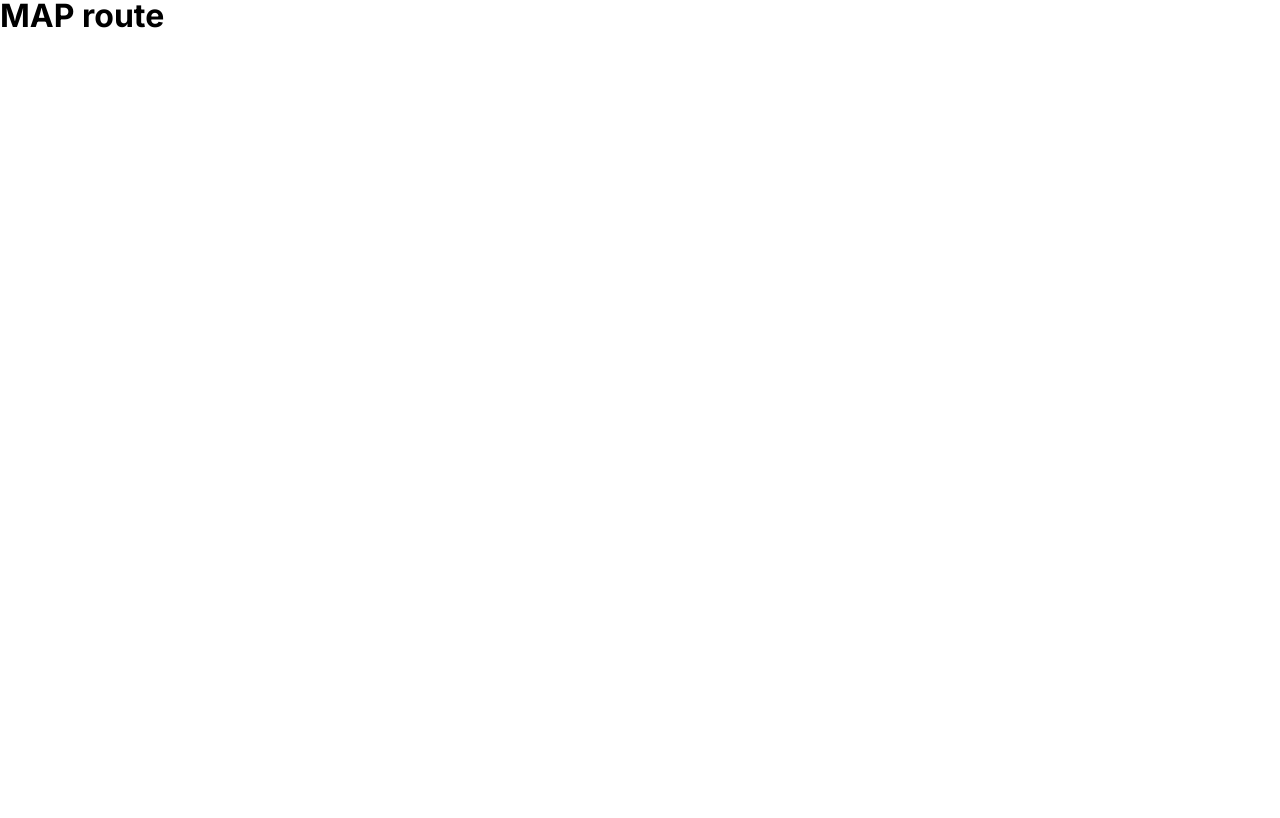
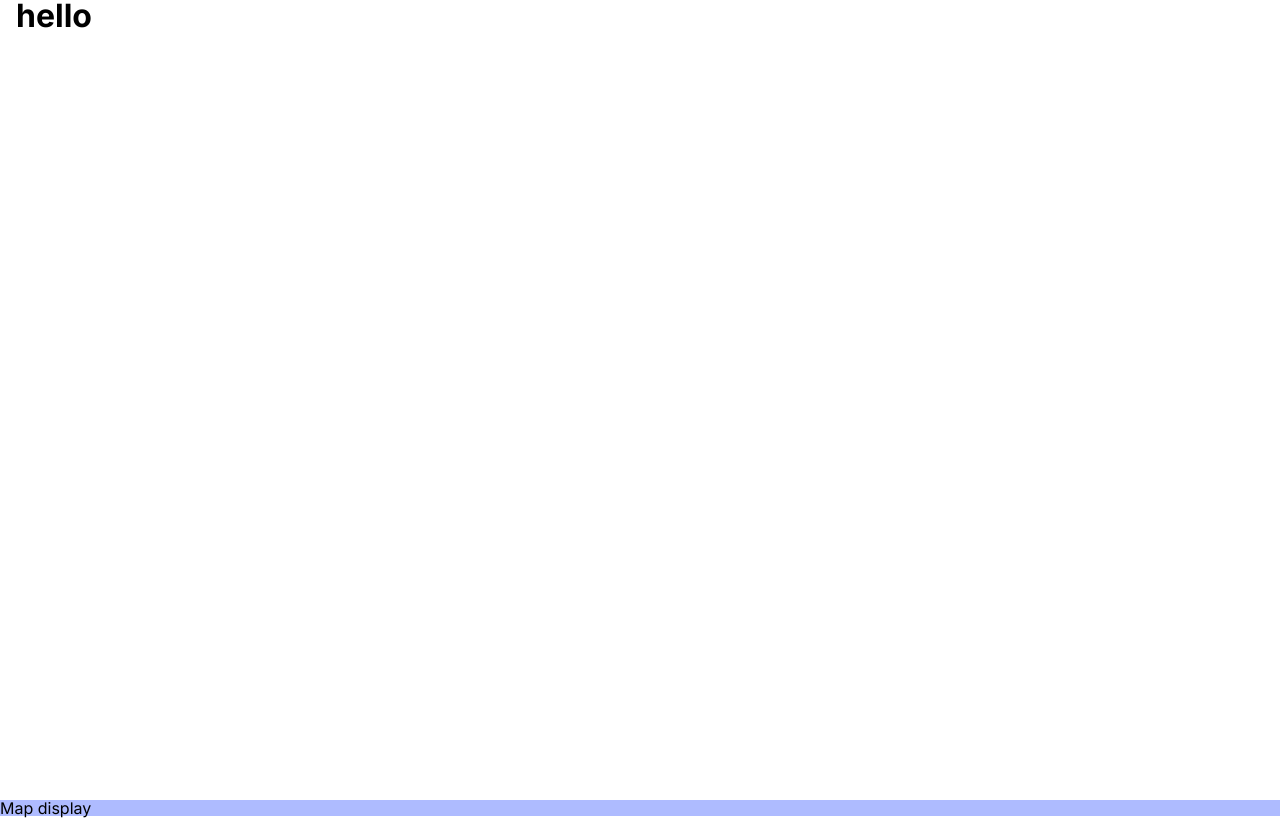
Before and after one commit to Kamil-Budzik/Maps, a React (Create React App) app: page /map in a window 1280 px wide. Built offline with nearby package versions, Linux system fonts and the light colour scheme.

Commit message:
feat: Add Sidebar

```diff
--- /dev/null
+++ b/src/containers/Sidebar/Sidebar.styles.ts
@@ -0,0 +1,7 @@
+import styled from 'styled-components';
+
+export const Wrapper = styled.div`
+  background: white;
+  padding: 0 1em;
+  min-height: 100vh;
+`;
--- /dev/null
+++ b/src/containers/Sidebar/index.tsx
@@ -0,0 +1,13 @@
+import React from 'react';
+
+import { Wrapper } from './Sidebar.styles';
+
+const Sidebar = () => {
+  return (
+    <Wrapper>
+      <h1>hello</h1>
+    </Wrapper>
+  );
+};
+
+export default Sidebar;
--- /dev/null
+++ b/src/pages/Map/Map.styles.ts
@@ -0,0 +1,5 @@
+import styled from 'styled-components';
+
+export const Wrapper = styled.main`
+  background-color: ${({ theme }) => theme.colors.primary};
+`;
--- a/src/pages/Map/index.tsx
+++ b/src/pages/Map/index.tsx
@@ -1,10 +1,14 @@
 import React from 'react';
+
+import { Wrapper } from './Map.styles';
+import Sidebar from 'containers/Sidebar';
 
 const Map = () => {
   return (
-    <div>
-      <h1>MAP route</h1>
-    </div>
+    <Wrapper>
+      <Sidebar />
+      <p>Map display</p>
+    </Wrapper>
   );
 };
 
```
